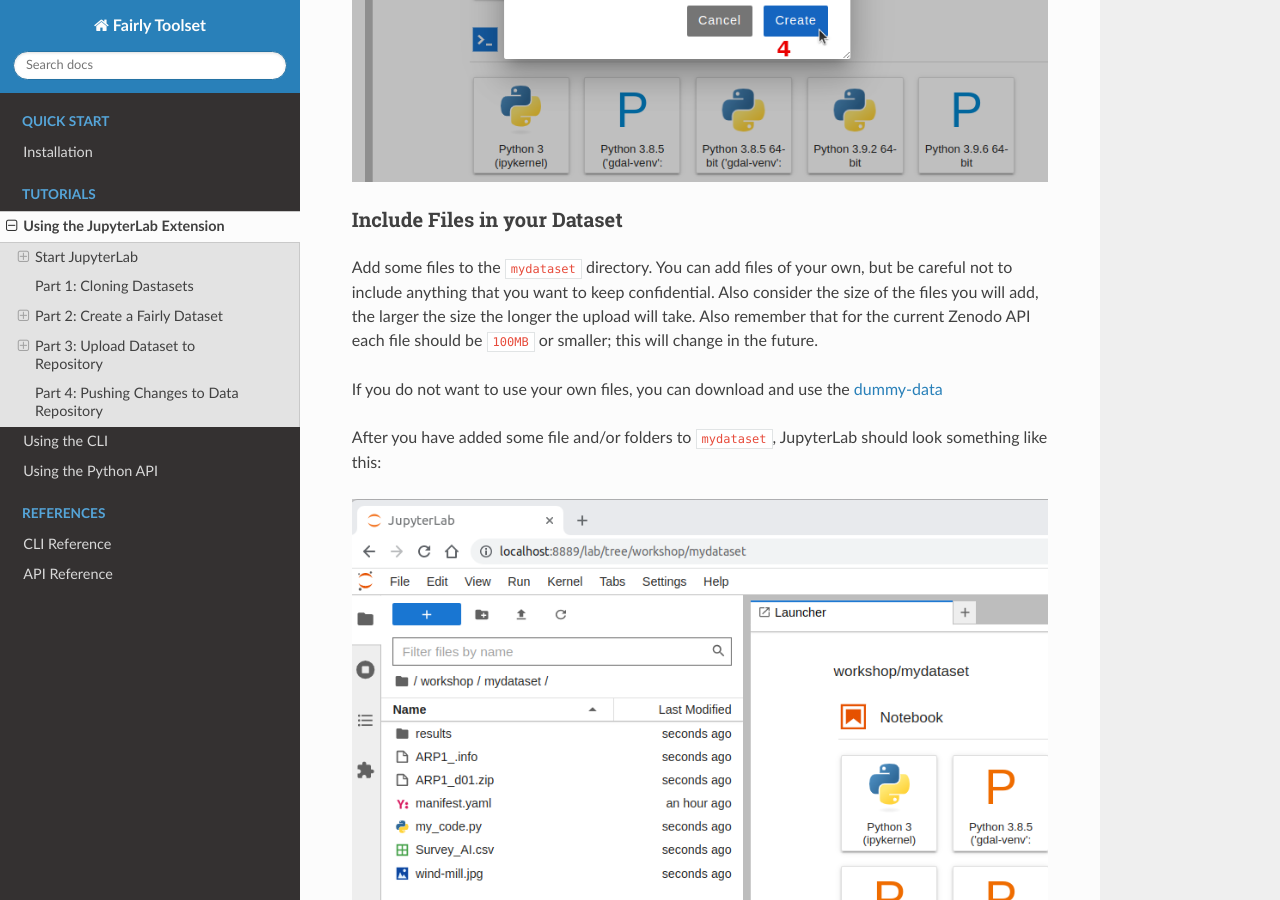
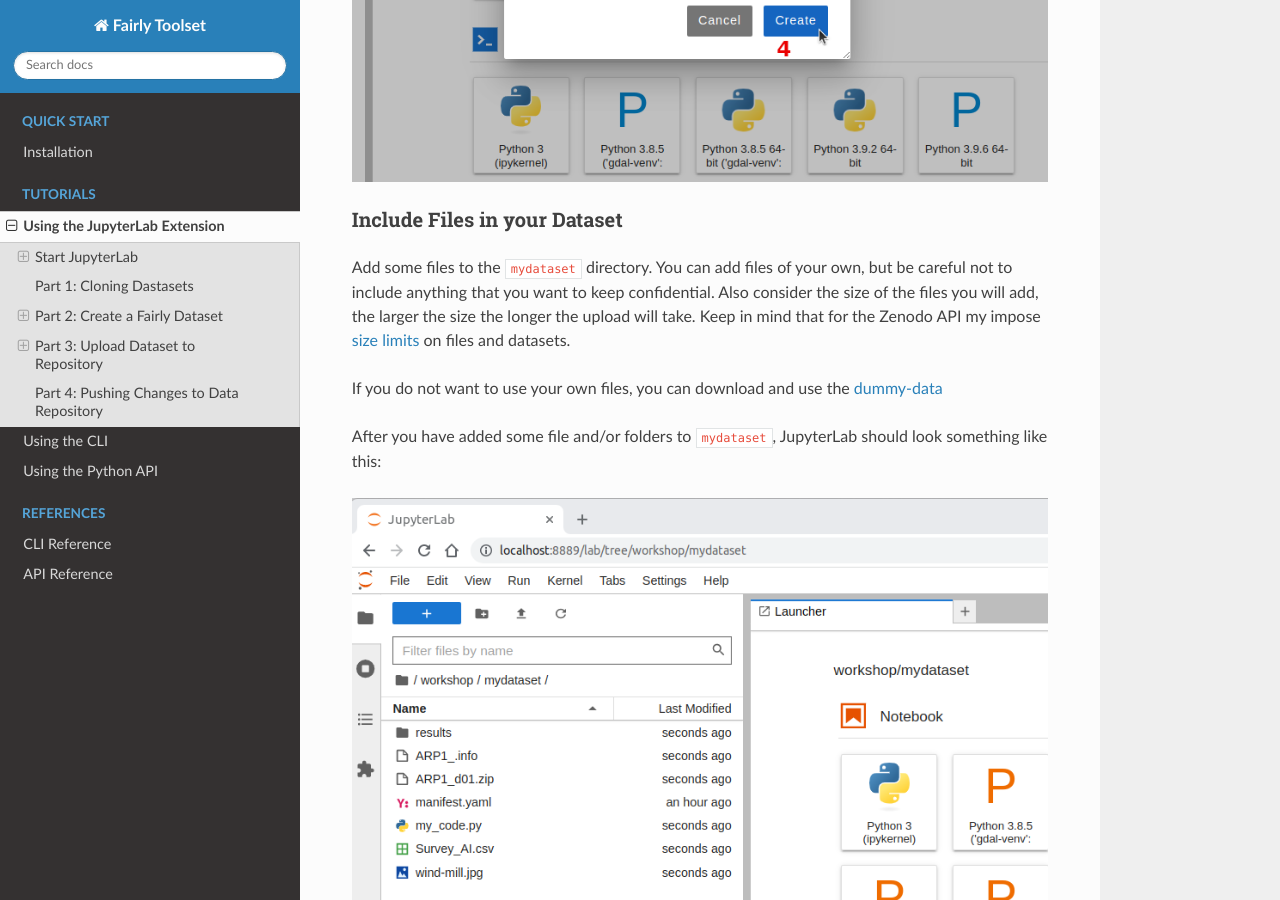
Before and after one commit to ITC-CRIB/fairly, a Sphinx documentation site: the page built from docs/tutorials/jupyterlab.rst, in a window 1280 px wide and 900 px high, scrolled down 5237 px. Built offline with Sphinx 7.4.7 and the Read the Docs theme 3.1.0, drawn with Linux system fonts in a browser that asks for light colours; some of the changed text lies outside the part shown.

Commit message:
Improve clarity in JupyterLab tutorial regarding file size limits and sign-up instructions for Zenodo

```diff
--- a/docs/tutorials/jupyterlab.rst
+++ b/docs/tutorials/jupyterlab.rst
@@ -90,7 +90,7 @@
 Include Files in your Dataset
 ''''''''''''''''''''''''''''''''
 
-Add some files to the :code:`mydataset` directory. You can add files of your own, but be careful not to include anything that you want to keep confidential. Also consider the size of the files you will add, the larger the size the longer the upload will take. Also remember that for the current Zenodo API each file should be :code:`100MB` or smaller; this will change in the future.
+Add some files to the :code:`mydataset` directory. You can add files of your own, but be careful not to include anything that you want to keep confidential. Also consider the size of the files you will add, the larger the size the longer the upload will take. Keep in mind that for the  Zenodo API my impose `size limits <https://support.zenodo.org/help/en-gb/1-upload-deposit/80-what-are-the-size-limitations-of-zenodo>`_ on files and datasets.
 
 If you do not want to use your own files, you can download and use the `dummy-data <https://drive.google.com/drive/folders/160N6MCmiKV3g-74idCgyyul9UdoPRO8T?usp=share_link>`_
 
```
Also changed, not shown: other parts of docs/tutorials/jupyterlab.rst (+1 -1 lines).
